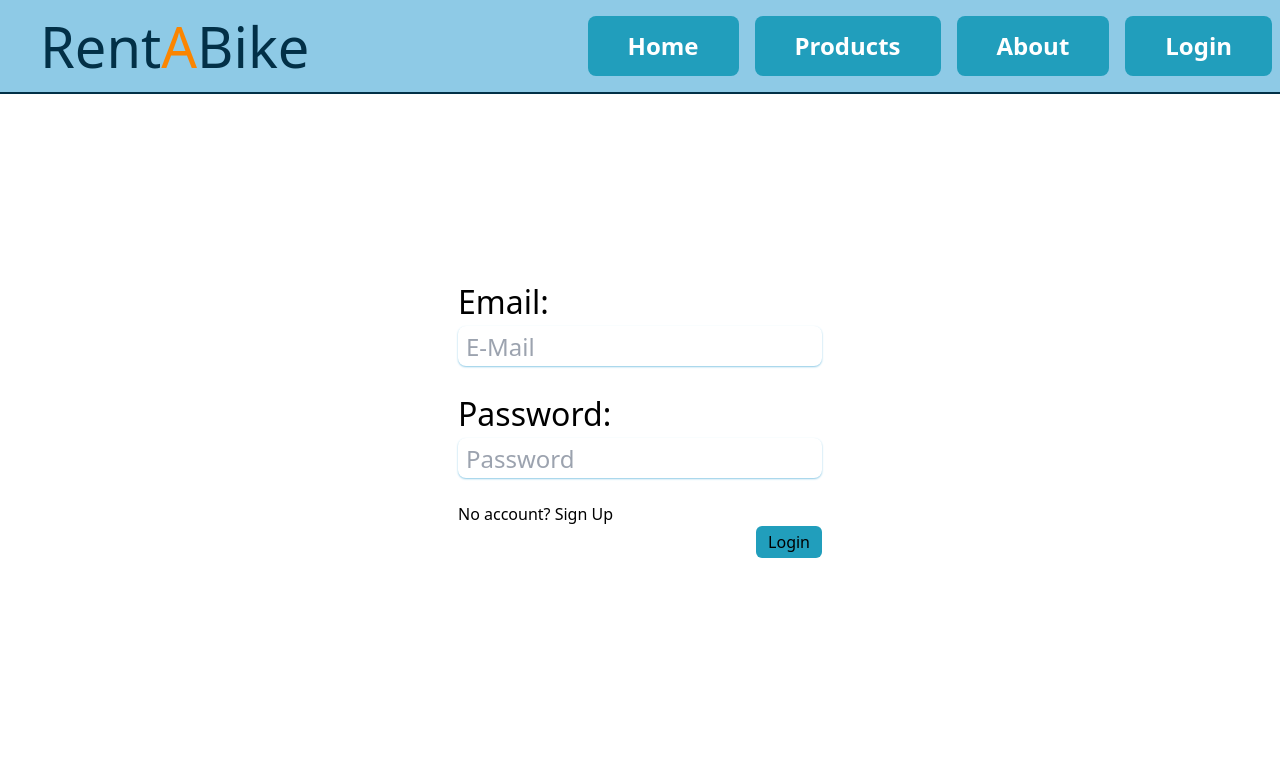
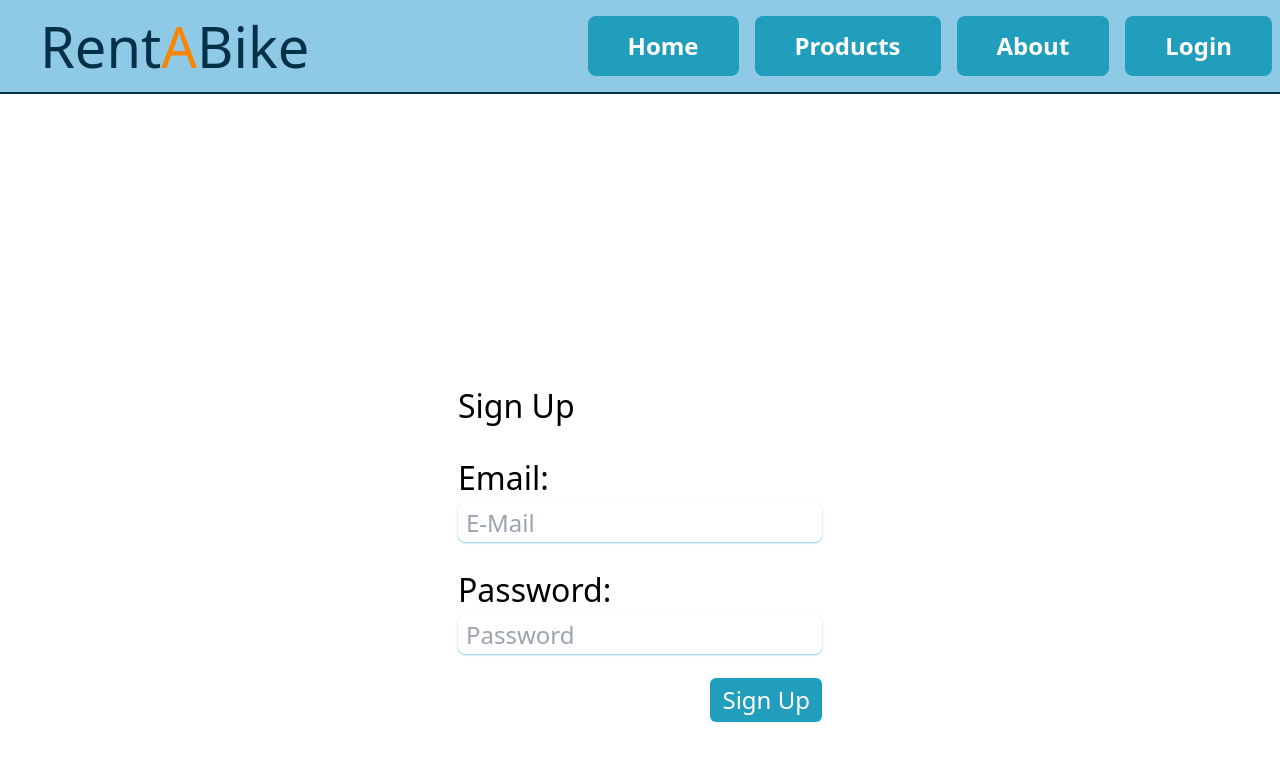
Before and after one commit to SaltMeister/BikeRentalSite, a React (Create React App) app in the folder client/: page /signup in a window 1280 px wide. Shown: the top 760 px of the page. Built offline with nearby package versions, Linux system fonts and the light colour scheme; no server answers.

Commit message:
Updated Login and Signup CSS, Login will now display error messages

```diff
--- a/client/src/Components/DisplayItem.jsx
+++ b/client/src/Components/DisplayItem.jsx
@@ -3,9 +3,9 @@ import React from "react";
 function DisplayItem({title, imgSrc, price, onClick, data})
 {
   return(
-    <div onClick={() => onClick(data)} className='m-3 lg:min-w-[20rem] min-w-0 '>
+    <div onClick={() => onClick(data)} className='m-3 lg:min-w-[20rem] min-w-0 items-center'>
 
-      <img src={imgSrc} className='m-auto'/>
+      <img src={imgSrc} className='max-w-[75%] m-auto'/>
       <div className="flex justify-between pl-5 pr-5">
         <p className="md:text-lg text-md">{title}</p>
         <p className="md:text-lg text-md">${price}</p>
--- a/client/src/Pages/Listings.js
+++ b/client/src/Pages/Listings.js
@@ -53,11 +53,8 @@ function DisplayListings({fetchSuccess, listingArray})
   // Perform click on listing based on the data (key) index value returned from child
   const handleClick = ( (selectedListingKey) => {
     // Access to bike _ID
-    console.log(listingArray)
     let selectedBikeID = listingArray[selectedListingKey]._id;
     let IDString = selectedBikeID.$oid;
-
-    console.log(IDString)
 
     navigate(`/listingDetails/${IDString}`,);
 
--- a/client/src/Pages/LoginPage.js
+++ b/client/src/Pages/LoginPage.js
@@ -8,6 +8,7 @@ function LoginPage() {
 
   const [email, setEmail] = useState("")
   const [password, setPassword] = useState("")
+  const [errorMessage, setErrorMessage] = useState(null)
   const navigate = useNavigate()
 
   useEffect(() => {
@@ -69,9 +70,10 @@ function LoginPage() {
         // Save token to cookies
         document.cookie = `token=${result["token"]}`
         navigate("/")
+        navigate(0)// Refresh Page after returning
       }
 
-      console.log(document.cookie)
+      setErrorMessage(result["reason"])
     });
 
   }
@@ -82,7 +84,11 @@ function LoginPage() {
 
   return (
     <div className="flex justify-center">
-      <div className="m-auto mt-36 pt-10 pb-10 pl-20 pr-20">
+
+      <div className="m-auto mt-36 p-36">
+        <h3 className="text-lg">Login</h3>
+        <br/>
+        <div>
           <form>
             <label className="md:text-lg text-md">Email:</label>
             <br/>
@@ -97,9 +103,19 @@ function LoginPage() {
             className="md:text-md text-sm h-10 shadow-sm shadow-dim rounded-lg p-2 w-full
             "/>
           </form>
+        </div>
+
         <p className="text-sm hover:underline" onClick={redirectToSignup}>No account? Sign Up</p>
         <br/>
-        <button onClick={SubmitForm} className="float-right bg-secondary pl-3 pr-3 p-1 rounded-md hover:bg-danger transition-colors duration-100">Login</button>
+
+        <p className="md:text-md text-sm text-red-600">{errorMessage}</p>
+
+        <button onClick={SubmitForm}
+        className="float-right bg-secondary
+        pl-3 pr-3 p-1 rounded-md hover:bg-danger transition-colors duration-100
+        text-white md:text-md text-sm">
+          Login</button>
+
       </div>
 
     </div>
--- a/client/src/Pages/SignupPage.js
+++ b/client/src/Pages/SignupPage.js
@@ -73,7 +73,10 @@ function SignupPage() {
 
   return (
     <div className="flex justify-center">
-      <div className="m-auto mt-36 pt-10 pb-10 pl-20 pr-20">
+      <div className="m-auto mt-36 p-36">
+        <h3 className="text-lg">Sign Up</h3>
+        <br/>
+        <div>
           <form>
             <p className="md:text-md text-sm text-red-600">{errorMessage}</p>
 
@@ -90,9 +93,14 @@ function SignupPage() {
             className="md:text-md text-sm h-10 shadow-sm shadow-dim rounded-lg p-2 w-full
             "/>
           </form>
+        </div>
+
         <br/>
-        <p className="text-sm">No account? Sign Up</p>
-        <button onClick={SubmitForm} className="float-right bg-secondary pl-3 pr-3 p-1 rounded-md hover:bg-danger transition-colors duration-100">Login</button>
+
+        <button onClick={SubmitForm}
+        className="float-right bg-secondary pl-3 pr-3 p-1
+        rounded-md hover:bg-danger transition-colors
+        duration-100 text-white md:text-md text-sm">Sign Up</button>
       </div>
 
     </div>
```
Lines whose indentation alone changed are shown as unchanged.
